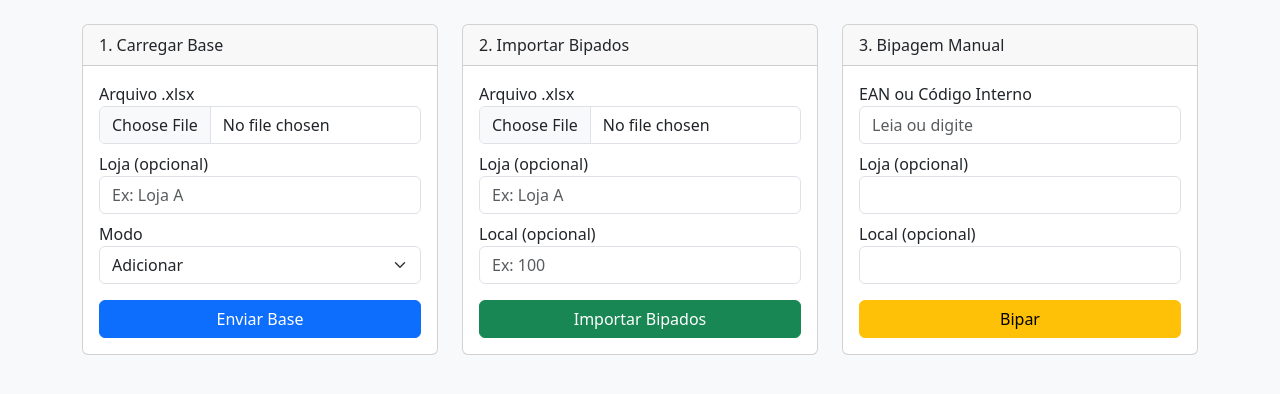
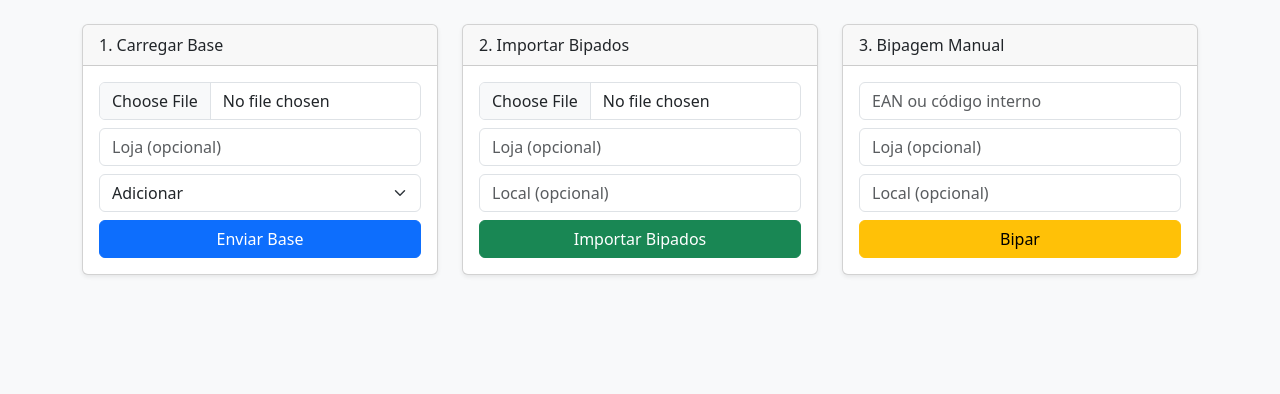
Before and after one commit to torseb/tester-bipagem, a Flask app: page / in a window 1280 px wide. Shown: the part 50-444 px from the top of the page. Run offline with Flask 2, Linux system fonts and the light colour scheme; some libraries are stand-ins or nearby versions.

```diff
--- a/app.py
+++ b/app.py
@@ -1,4 +1,3 @@
-# app.py
 from flask import Flask, render_template, request, send_file
 import pandas as pd
 import os
@@ -26,12 +25,12 @@ def index():
     if request.method == 'POST':
         acao = request.form.get('acao')
 
-        # 1) carregar base
+        # 1) Carregar base
         if acao == 'carregar_base':
             arquivo = request.files.get('file')
             loja    = request.form.get('loja','').strip()
             modo    = request.form.get('modo','adicionar')
-            if arquivo and arquivo.filename.endswith('.xlsx'):
+            if arquivo and arquivo.filename.lower().endswith('.xlsx'):
                 df = pd.read_excel(arquivo)
                 df.columns = [normalize(c) for c in df.columns]
                 df['loja'] = loja
@@ -45,22 +44,22 @@ def index():
                     if base_dados.empty:
                         base_dados = df
                     else:
-                        comb = pd.concat([base_dados,df], ignore_index=True)
+                        comb = pd.concat([base_dados, df], ignore_index=True)
                         base_dados = comb.drop_duplicates(subset=['codigo interno','ean'], keep='first')
                     mensagem = 'Produtos adicionados à base.'
                 salvar_base()
             else:
                 mensagem = 'Envie um .xlsx válido.'
 
-        # 2) importar bipados via arquivo
+        # 2) Importar bipados
         elif acao == 'importar_bipados':
             arquivo = request.files.get('file')
             loja    = request.form.get('loja','').strip()
             local   = request.form.get('local','').strip()
-            if not base_dados.empty and arquivo and arquivo.filename.endswith('.xlsx'):
+            if not base_dados.empty and arquivo and arquivo.filename.lower().endswith('.xlsx'):
                 bip = pd.read_excel(arquivo)
                 bip.columns = [normalize(c) for c in bip.columns]
-                for _,item in bip.iterrows():
+                for _, item in bip.iterrows():
                     ean     = str(item.get('ean','')).strip()
                     interno = str(item.get('codigo interno','')).strip()
                     mask = ((base_dados['ean'].astype(str)==ean) |
@@ -76,7 +75,7 @@ def index():
             else:
                 mensagem = 'Carregue a base e envie um .xlsx válido de bipados.'
 
-        # 3) bipagem manual
+        # 3) Bipagem manual
         elif acao == 'bipagem_manual':
             codigo = request.form.get('codigo_barras','').strip()
             loja   = request.form.get('loja','').strip()
--- a/templates/index.html
+++ b/templates/index.html
@@ -28,84 +28,51 @@
   {% endif %}
 
   <div class="row gy-4">
-    <!-- Carregar Base -->
+    <!-- 1. Carregar Base -->
     <div class="col-md-4">
-      <div class="card">
+      <div class="card shadow-sm">
         <div class="card-header">1. Carregar Base</div>
         <div class="card-body">
           <form method="post" enctype="multipart/form-data">
             <input type="hidden" name="acao" value="carregar_base">
-            <div class="mb-2">
-              <label>Arquivo .xlsx</label>
-              <input type="file" name="file" class="form-control" required>
-            </div>
-            <div class="mb-2">
-              <label>Loja (opcional)</label>
-              <input type="text" name="loja" class="form-control" placeholder="Ex: Loja A">
-            </div>
-            <div class="mb-3">
-              <label>Modo</label>
-              <select name="modo" class="form-select">
-                <option value="adicionar">Adicionar</option>
-                <option value="substituir">Substituir</option>
-              </select>
-            </div>
+            <input type="file" name="file" class="form-control mb-2" required>
+            <input type="text" name="loja" class="form-control mb-2" placeholder="Loja (opcional)">
+            <select name="modo" class="form-select mb-2">
+              <option value="adicionar">Adicionar</option>
+              <option value="substituir">Substituir</option>
+            </select>
             <button class="btn btn-primary w-100">Enviar Base</button>
           </form>
         </div>
       </div>
     </div>
 
-    <!-- Importar Bipados -->
+    <!-- 2. Importar Bipados -->
     <div class="col-md-4">
-      <div class="card">
+      <div class="card shadow-sm">
         <div class="card-header">2. Importar Bipados</div>
         <div class="card-body">
           <form method="post" enctype="multipart/form-data">
             <input type="hidden" name="acao" value="importar_bipados">
-            <div class="mb-2">
-              <label>Arquivo .xlsx</label>
-              <input type="file" name="file" class="form-control" required>
-            </div>
-            <div class="mb-2">
-              <label>Loja (opcional)</label>
-              <input type="text" name="loja" class="form-control" placeholder="Ex: Loja A">
-            </div>
-            <div class="mb-3">
-              <label>Local (opcional)</label>
-              <input type="text" name="local" class="form-control" placeholder="Ex: 100">
-            </div>
+            <input type="file" name="file" class="form-control mb-2" required>
+            <input type="text" name="loja" class="form-control mb-2" placeholder="Loja (opcional)">
+            <input type="text" name="local" class="form-control mb-2" placeholder="Local (opcional)">
             <button class="btn btn-success w-100">Importar Bipados</button>
           </form>
         </div>
       </div>
     </div>
 
-    <!-- Bipagem Manual -->
+    <!-- 3. Bipagem Manual -->
     <div class="col-md-4">
-      <div class="card">
+      <div class="card shadow-sm">
         <div class="card-header">3. Bipagem Manual</div>
         <div class="card-body">
           <form method="post" id="form-bipar">
             <input type="hidden" name="acao" value="bipagem_manual">
-            <div class="mb-2">
-              <label>EAN ou Código Interno</label>
-              <input
-                id="codigo_barras"
-                name="codigo_barras"
-                class="form-control"
-                placeholder="Leia ou digite"
-                onkeypress="if(event.key==='Enter') this.form.submit();"
-              >
-            </div>
-            <div class="mb-2">
-              <label>Loja (opcional)</label>
-              <input type="text" name="loja" class="form-control">
-            </div>
-            <div class="mb-3">
-              <label>Local (opcional)</label>
-              <input type="text" name="local" class="form-control">
-            </div>
+            <input id="codigo_barras" name="codigo_barras" class="form-control mb-2" placeholder="EAN ou código interno" onkeypress="if(event.key==='Enter') this.form.submit();">
+            <input type="text" name="loja" class="form-control mb-2" placeholder="Loja (opcional)">
+            <input type="text" name="local" class="form-control mb-2" placeholder="Local (opcional)">
             <button class="btn btn-warning w-100">Bipar</button>
           </form>
         </div>
```
